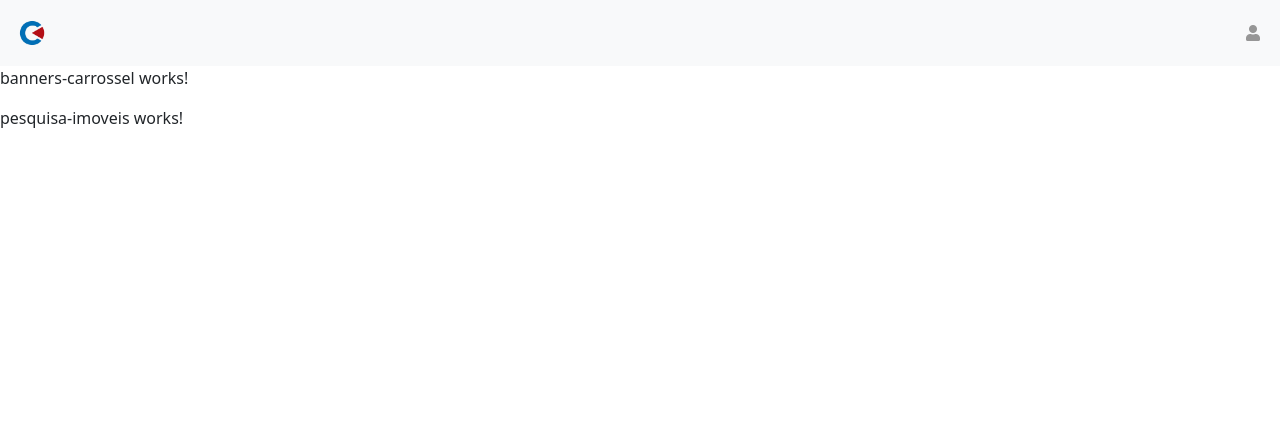
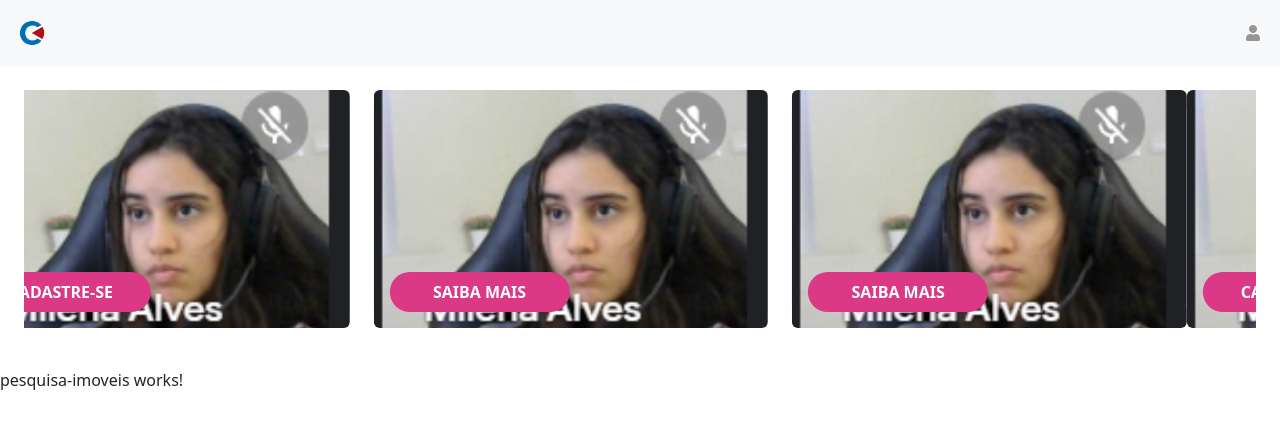
Before and after one commit to VictorSantos12/portal-crediall, an Angular app: page /home in a window 1280 px wide. Shown: the top 428 px of the page. Built offline with nearby package versions, Linux system fonts and the light colour scheme.

Commit message:
feature/banners-carousel

```diff
--- a/src/app/modules/home/components/banners-carrossel/banners-carrossel.component.css
+++ b/src/app/modules/home/components/banners-carrossel/banners-carrossel.component.css
@@ -0,0 +1,15 @@
+.card {
+  border: none;
+  border-radius: 20px;
+  background-color: rgb(223, 220, 220);
+}
+
+.banner-button {
+  height: 40px;
+  width: 180px;
+  border: none;
+  max-width: 200px;
+  min-width: 80px;
+  border-radius: 20px;
+  background-color: rgb(219, 57, 133);
+}
--- a/src/app/modules/home/components/banners-carrossel/banners-carrossel.component.html
+++ b/src/app/modules/home/components/banners-carrossel/banners-carrossel.component.html
@@ -1 +1,95 @@
-<p>banners-carrossel works!</p>
+<div class="col-md-12">
+  <div class="col p-4">
+    <div id="carouselExampleSlidesOnly" class="carousel slide" data-bs-ride="carousel">
+      <div class="carousel-inner">
+
+        <!-- First -->
+
+        <div class="carousel-item active">
+          <div class="d-flex flex-wrap row">
+            <div class="col-md-4 pb-3">
+             <div class="card">
+               <img src="../../../assets/img/milena.jpg" class="rounded" alt="...">
+               <div class="card-img-overlay d-flex align-items-end">
+                 <button type="button" class="banner-button">
+                   <div class="text-uppercase fw-semibold text-white">
+                      Cadastre-se
+                   </div>
+                  </button>
+               </div>
+             </div>
+            </div>
+            <div class="col-md-4 pb-3">
+             <div class="card">
+               <img src="../../../assets/img/milena.jpg" class="rounded" alt="...">
+               <div class="card-img-overlay d-flex align-items-end">
+                 <button type="button" class="banner-button">
+                   <div class="text-uppercase fw-semibold text-white">
+                      Saiba mais
+                   </div>
+                  </button>
+               </div>
+             </div>
+            </div>
+            <div class="col-md-4 pb-3">
+             <div class="card">
+               <img src="../../../assets/img/milena.jpg" class="rounded" alt="...">
+               <div class="card-img-overlay d-flex align-items-end">
+                 <button type="button" class="banner-button">
+                   <div class="text-uppercase fw-semibold text-white">
+                      Saiba mais
+                   </div>
+                  </button>
+               </div>
+             </div>
+            </div>
+          </div>
+        </div>
+
+        <!-- Second -->
+
+        <div class="carousel-item">
+          <div class="d-flex flex-wrap row">
+            <div class="col-md-4 pb-3">
+             <div class="card">
+               <img src="../../../assets/img/milena.jpg" class="rounded" alt="...">
+               <div class="card-img-overlay d-flex align-items-end">
+                 <button type="button" class="banner-button">
+                   <div class="text-uppercase fw-semibold text-white">
+                      Cadastre-se
+                   </div>
+                  </button>
+               </div>
+             </div>
+            </div>
+            <div class="col-md-4 pb-3">
+             <div class="card">
+               <img src="../../../assets/img/milena.jpg" class="rounded" alt="...">
+               <div class="card-img-overlay d-flex align-items-end">
+                 <button type="button" class="banner-button">
+                   <div class="text-uppercase fw-semibold text-white">
+                      Saiba mais
+                   </div>
+                  </button>
+               </div>
+             </div>
+            </div>
+            <div class="col-md-4 pb-3">
+             <div class="card">
+               <img src="../../../assets/img/milena.jpg" class="rounded" alt="...">
+               <div class="card-img-overlay d-flex align-items-end">
+                 <button type="button" class="banner-button">
+                   <div class="text-uppercase fw-semibold text-white">
+                      Saiba mai
+                   </div>
+                  </button>
+               </div>
+             </div>
+            </div>
+          </div>
+        </div>
+
+      </div>
+    </div>
+  </div>
+</div>
```
Also changed, not shown: src/assets/img/milena.jpg (added).
